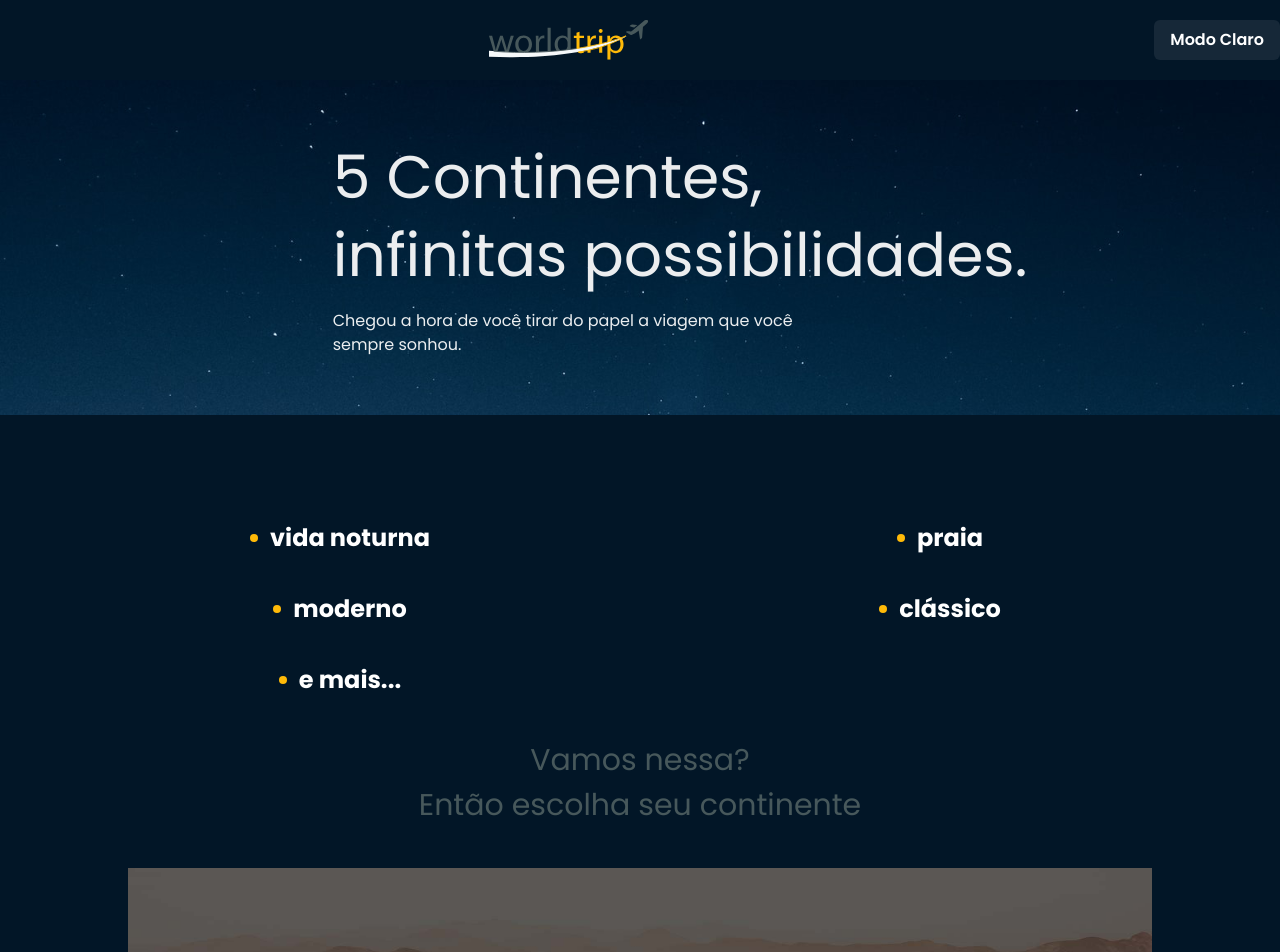
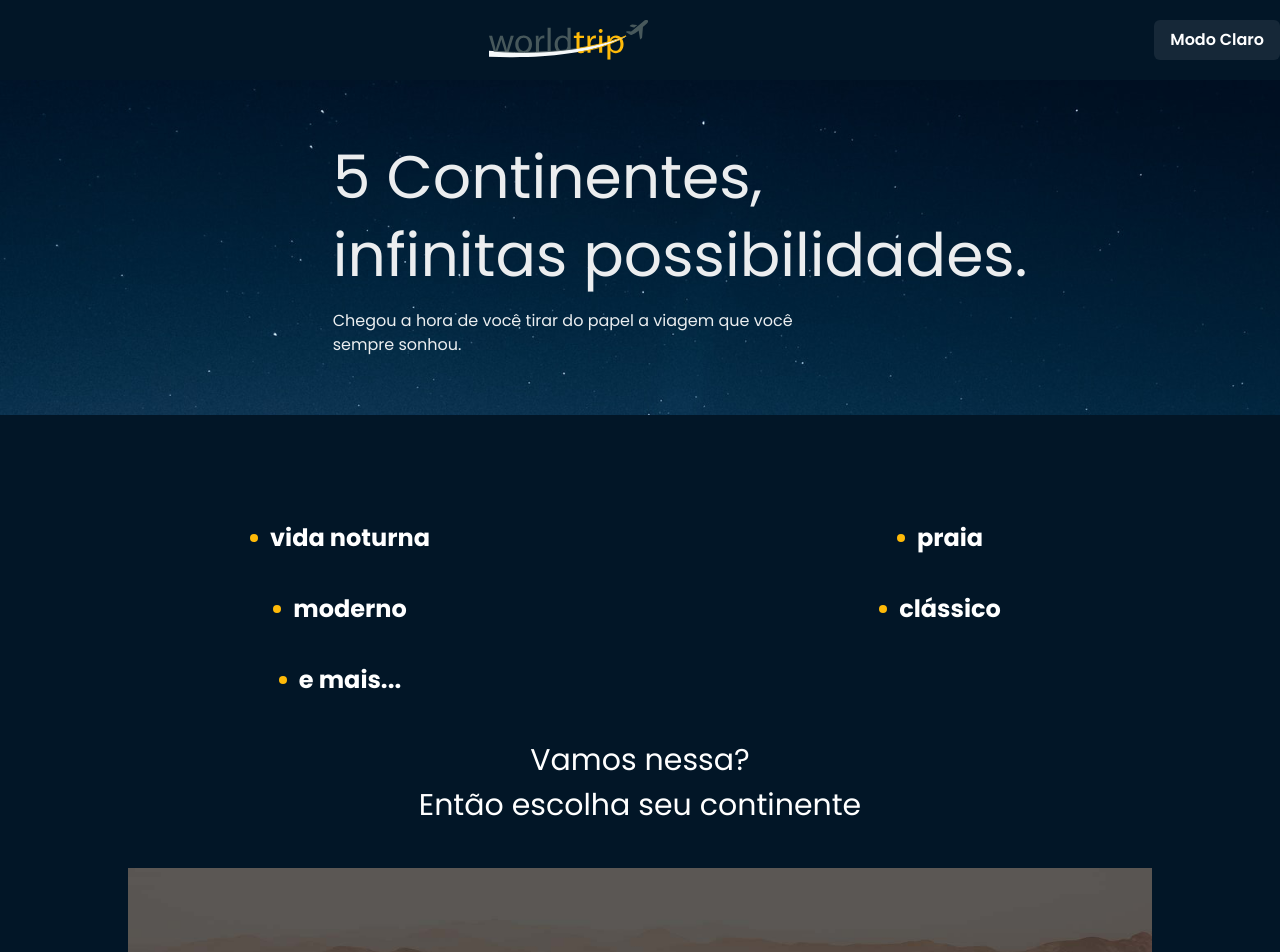
Before and after one commit to adriano-klein/worldtrip, a Next.js app: page / in a window 1280 px wide. Shown: the top 952 px of the page. Built offline with nearby package versions, Linux system fonts and the light colour scheme.

Commit message:
Ajuste de cor do texto

```diff
--- a/src/pages/index.tsx
+++ b/src/pages/index.tsx
@@ -29,12 +29,11 @@ export default function Home() {
           <Categories isResponsive={isDesktop} address="../images/Institution.svg" name="clássico" />
           <Categories isResponsive={isDesktop} address="../images/Globe.svg" name="e mais..." />
         </Grid>
-        <Text
+        <Text textStyle='h1'
           align="center"
           mt="10"
-          fontSize={30}
-          color="gray.600">Vamos
-          nessa?
+          fontSize={30}>
+            Vamos nessa?
           <br/>Então escolha seu continente
           </Text>
           <Carousel />
--- a/src/styles/theme.ts
+++ b/src/styles/theme.ts
@@ -32,10 +32,11 @@ const theme = extendTheme({
       'html, body': {
         bg: props.colorMode === 'dark' ? '#021627' : 'gray.50',
         color: props.colorMode === 'dark' ? 'white' : 'gray.500',
+        headings: props.colorMode === 'dark' ? 'white' : 'gray.500',
         maxWidth: '1440px',
         margin: '0 auto',
       },
-    })
+    }),
   },
   config,
   breakpoints
```
